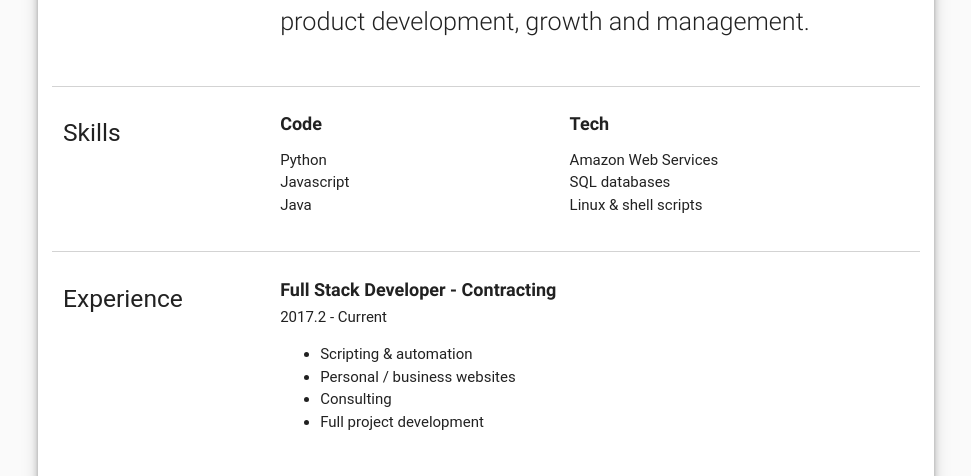
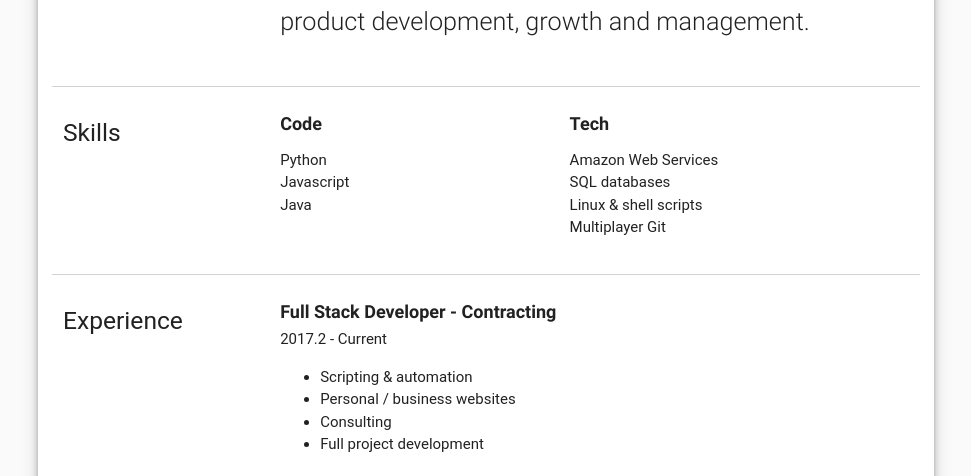
Before and after one commit to s4291158/portfolio, a Django app: template templates/resume.html in a window 1280 px wide. Shown: the part 440-916 px from the top of the page, without its empty margins (154-1125 px from the left). Run offline with Django 3.2, Linux system fonts and the light colour scheme; the template is opened without the code that fills it, so the values that code supplies are empty; some libraries are stand-ins or nearby versions; some web fonts are replaced.

Commit message:
added git

```diff
--- a/templates/resume.html
+++ b/templates/resume.html
@@ -72,6 +72,7 @@
           <li>Amazon Web Services</li>
           <li>SQL databases</li>
           <li>Linux & shell scripts</li>
+          <li>Multiplayer Git</li>
         </ul>
       </div>
     </div>
```
